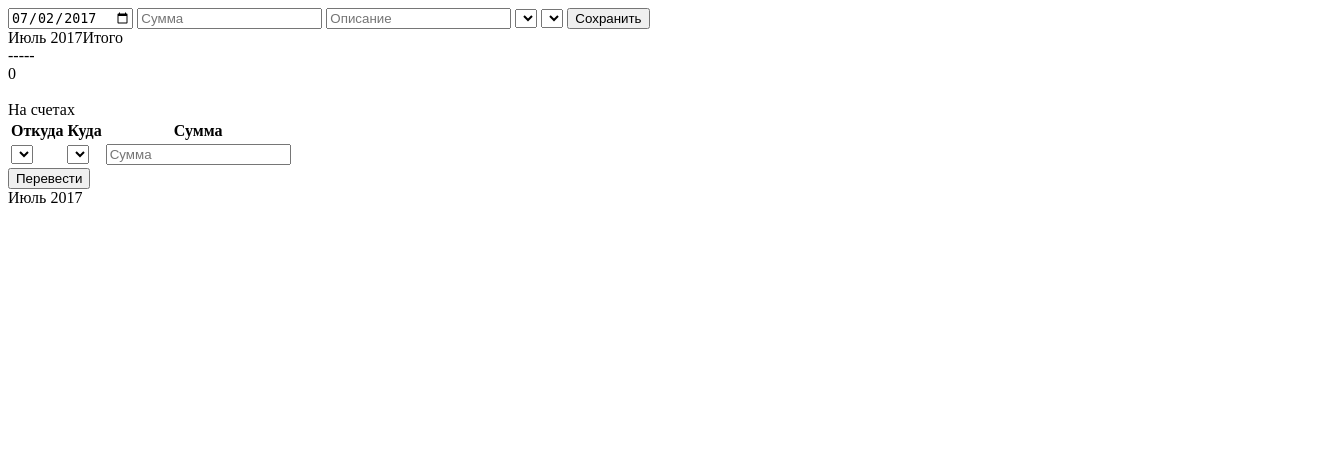
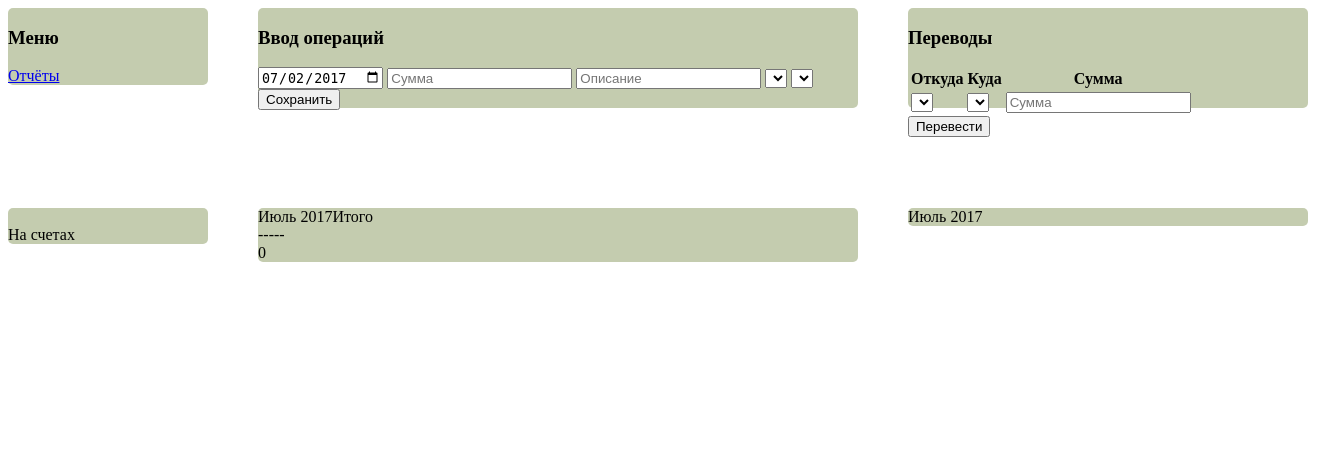
Before and after one commit to bgmir607605/money, a PHP site: page / in a window 1320 px wide. Shown: the top 461 px of the page. Before the commit the page ends 203 px from the top, so only its background shows below. Run offline with PHP 8.4, Linux system fonts and the light colour scheme; data that the repository does not hold is empty; some libraries are stand-ins or nearby versions.

Commit message:
Синхронизация с сайтом

```diff
--- a/index.php
+++ b/index.php
@@ -3,13 +3,19 @@
 <head>
 <title>Бюджет</title>
 <meta charset="utf-8"/>
+	<link rel="stylesheet" type="text/css" href="mysite.css">
 <script type="text/javascript" src="js/jquery-3.1.1.min.js"></script>
 <script type="text/javascript" src="js/gChartDraw.js"></script>
 <script type="text/javascript" src="js/dia.js"></script>
 <script type="text/javascript" src="js/1.js"></script>
 </head>
 <body onLoad="onLoad()">
+	<div id="menu">
+		<h3>Меню</h3>
+		<a href="report.php">Отчёты</a>
+	</div>
 <div id="operationsControl">
+	<h3>Ввод операций</h3>
 	<input type=date id="date" onChange="showDate()">
 	<input type=text id="value" onBlur="editSum()" placeholder="Сумма">
 	<input type=text id="description" placeholder="Описание">
@@ -21,6 +27,7 @@
 <div id="operations"></div>
 <div id="accaunts"></div>
 <div id="transfersControl">
+	<h3>Переводы</h3>
 	<table>
 		<tr>
 			<th>Откуда</th><th>Куда</th><th>Сумма</th>
@@ -35,8 +42,8 @@
 </div>
 <div id="transfers"></div>
 <div id="diagrams">
-	<div id="expenseDia" style="width: 900px; height: 500px;"></div>
-	<div id="incomeDia" style="width: 900px; height: 500px;"></div>
+	<span id="expenseDia"></span>
+	<span id="incomeDia"></span>
 </div>
 </body>
 </html>
--- a/js/dia.js
+++ b/js/dia.js
@@ -34,7 +34,7 @@ function drawChart(year = '', month = '') {
 	})
 
 	dataDia = google.visualization.arrayToDataTable(dataDia);
-
+	//var expenseChart = new google.visualization.ColumnChart(document.getElementById('expenseDia'));
 	var expenseChart = new google.visualization.PieChart(document.getElementById('expenseDia'));
 	expenseChart.draw(dataDia, options);
 
--- /dev/null
+++ b/mysite.css
@@ -0,0 +1,145 @@
+
+@media (min-width: 320px) and (max-width: 1023px) {
+	#menu{
+		/*position: absolute;*/
+		/*margin-left: 0px;
+		margin-top: 0px;*/
+		width: 100%;
+		border-radius: 5px;
+		background-color: #a4c353;
+		/*visibility: hidden;*/
+	}
+
+	#operationsControl{
+		/*position: absolute;*
+		/*margin-left: 250px;
+		margin-top: 0px;*/
+		width:100%;
+		height: auto;
+		border-radius: 5px;
+		background-color: #c4ccaf;
+	}
+
+	#operations{
+		/*position: absolute;
+		margin-left: 250px;
+		margin-top: 200px;*/
+		width: auto;
+		border-radius: 5px;
+		background-color: #c4ccaf;
+	}
+
+	#accaunts{
+		/*position: absolute;
+		margin-left: 0px;
+		margin-top: 200px;*/
+		width:100%;
+		border-radius: 5px;
+		background-color: #c4ccaf;
+	}
+
+	#transfersControl{
+		/*position: absolute;
+		margin-left: 0px;
+		margin-top: 400px;*/
+		width:100%;
+		height: 100px;
+		border-radius: 5px;
+		background-color: #c4ccaf;
+		/*visibility: hidden;*/
+	}
+
+	#transfers{
+		/*position: absolute;
+		margin-left: 900px;
+		margin-top: 200px;*/
+		width:100%;
+		border-radius: 5px;
+		background-color: #c4ccaf;
+		/*visibility: hidden;*/
+	}
+
+	#diagrams{
+		/*position: absolute;
+		margin-left: 0px;
+		margin-top: 1000px;*/
+		width:auto;
+		height: auto;
+		/*visibility: hidden;*/
+	}
+
+}
+
+@media (min-width: 1024px) {
+#menu{
+	position: absolute;
+	margin-left: 0px;
+	margin-top: 0px;
+	width: 200px;
+	border-radius: 5px;
+	background-color: #c4ccaf;
+}
+
+#operationsControl{
+	position: absolute;
+	margin-left: 250px;
+	margin-top: 0px;
+	width:600px;
+	height: 100px;
+	border-radius: 5px;
+	background-color: #c4ccaf;
+}
+
+#operations{
+	position: absolute;
+	margin-left: 250px;
+	margin-top: 200px;
+	width:600px;
+	border-radius: 5px;
+	background-color: #c4ccaf;
+}
+
+#accaunts{
+	position: absolute;
+	margin-left: 0px;
+	margin-top: 200px;
+	width: 200px;
+	border-radius: 5px;
+	background-color: #c4ccaf;
+}
+
+#transfersControl{
+	position: absolute;
+	margin-left: 900px;
+	margin-top: 0px;
+	width:400px;
+	height: 100px;
+	border-radius: 5px;
+	background-color: #c4ccaf;
+}
+
+#transfers{
+	position: absolute;
+	margin-left: 900px;
+	margin-top: 200px;
+	width:400px;
+	border-radius: 5px;
+	background-color: #c4ccaf;
+}
+
+#diagrams{
+	position: absolute;
+	margin-left: 0px;
+	margin-top: 1000px;
+	width: 900px;
+	height: 1000px;
+}
+/*
+#incomeDia{
+	position: absolute;
+	margin-left: 0px;
+	margin-top: 1000px;
+	width: 900px;
+	height: 500px;
+}*/
+}
```
Also changed, not shown: ajax/monthDia.php (added, +22 -0 lines), js/reports.js (added, +84 -0 lines), report.php (added, +31 -0 lines).
